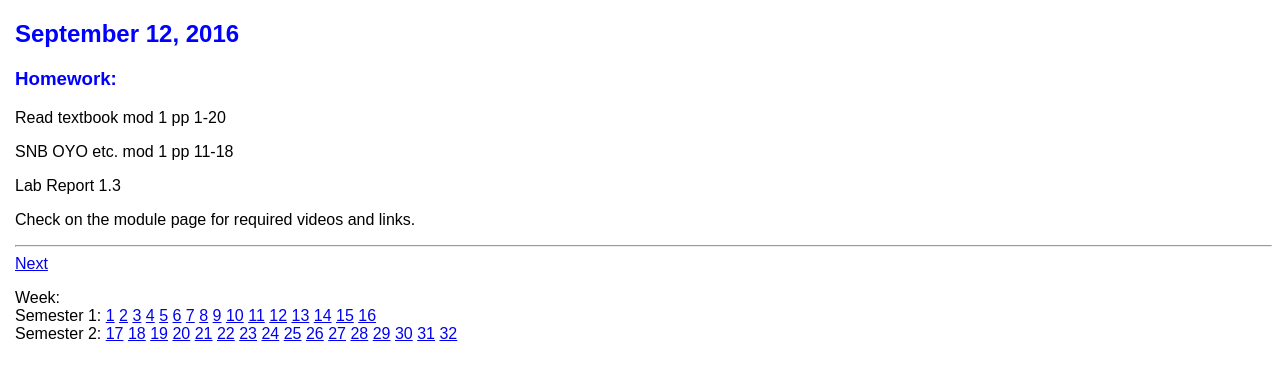
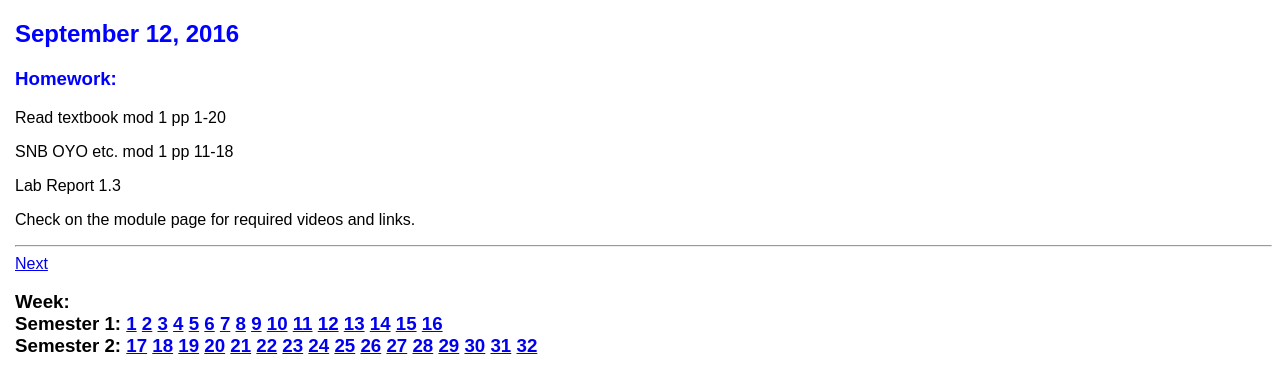
Before and after one commit to Wachtler/apologia, a plain HTML site: page embed/weeklyembed1.html in a window 1280 px wide. Drawn offline with Linux system fonts and the light colour scheme; a web font is replaced by a local one.

Commit message:
more demandsssss

```diff
--- a/embed/weeklyembed1.html
+++ b/embed/weeklyembed1.html
@@ -17,7 +17,7 @@
 				<!--<a href="./weeklyembed0.html">Back</a>-->
 				<a href="./weeklyembed2.html">Next</a>
 
-				<p>Week: <br/>Semester 1: <a href="./weeklyembed1.html">1</a> <a href="./weeklyembed2.html">2</a> <a href="./weeklyembed3.html">3</a> <a href="./weeklyembed4.html">4</a> <a href="./weeklyembed5.html">5</a> <a href="./weeklyembed6.html">6</a> <a href="./weeklyembed7.html">7</a> <a href="./weeklyembed8.html">8</a> <a href="./weeklyembed9.html">9</a> <a href="./weeklyembed1.html0">10</a> <a href="./weeklyembed1.html1">11</a> <a href="./weeklyembed1.html2">12</a> <a href="./weeklyembed1.html3">13</a> <a href="./weeklyembed1.html4">14</a> <a href="./weeklyembed1.html5">15</a> <a href="./weeklyembed1.html6">16</a> <br/>Semester 2: <a href="./weeklyembed1.html7">17</a> <a href="./weeklyembed1.html8">18</a> <a href="./weeklyembed1.html9">19</a> <a href="./weeklyembed2.html0">20</a> <a href="./weeklyembed2.html1">21</a> <a href="./weeklyembed2.html2">22</a> <a href="./weeklyembed2.html3">23</a> <a href="./weeklyembed2.html4">24</a> <a href="./weeklyembed2.html5">25</a> <a href="./weeklyembed2.html6">26</a> <a href="./weeklyembed2.html7">27</a> <a href="./weeklyembed2.html8">28</a> <a href="./weeklyembed2.html9">29</a> <a href="./weeklyembed3.html0">30</a> <a href="./weeklyembed3.html1">31</a> <a href="./weeklyembed3.html1">32</a></p>
+				<h3>Week: <br/>Semester 1: <a href="./weeklyembed1.html">1</a> <a href="./weeklyembed2.html">2</a> <a href="./weeklyembed3.html">3</a> <a href="./weeklyembed4.html">4</a> <a href="./weeklyembed5.html">5</a> <a href="./weeklyembed6.html">6</a> <a href="./weeklyembed7.html">7</a> <a href="./weeklyembed8.html">8</a> <a href="./weeklyembed9.html">9</a> <a href="./weeklyembed1.html0">10</a> <a href="./weeklyembed1.html1">11</a> <a href="./weeklyembed1.html2">12</a> <a href="./weeklyembed1.html3">13</a> <a href="./weeklyembed1.html4">14</a> <a href="./weeklyembed1.html5">15</a> <a href="./weeklyembed1.html6">16</a> <br/>Semester 2: <a href="./weeklyembed1.html7">17</a> <a href="./weeklyembed1.html8">18</a> <a href="./weeklyembed1.html9">19</a> <a href="./weeklyembed2.html0">20</a> <a href="./weeklyembed2.html1">21</a> <a href="./weeklyembed2.html2">22</a> <a href="./weeklyembed2.html3">23</a> <a href="./weeklyembed2.html4">24</a> <a href="./weeklyembed2.html5">25</a> <a href="./weeklyembed2.html6">26</a> <a href="./weeklyembed2.html7">27</a> <a href="./weeklyembed2.html8">28</a> <a href="./weeklyembed2.html9">29</a> <a href="./weeklyembed3.html0">30</a> <a href="./weeklyembed3.html1">31</a> <a href="./weeklyembed3.html1">32</a></h3>
 		</div>
 	</body>
 </html>
```
Also changed, not shown: embed/weeklyembed2.html (+1 -1 lines), embed/weeklyembed3.html (+1 -1 lines).
